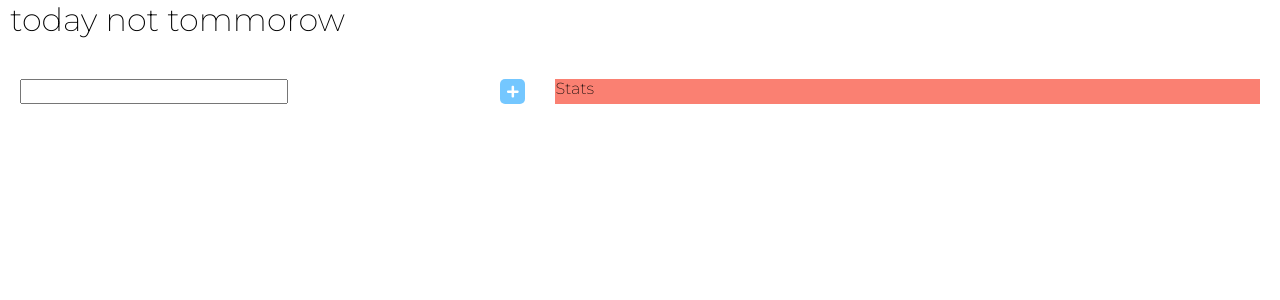
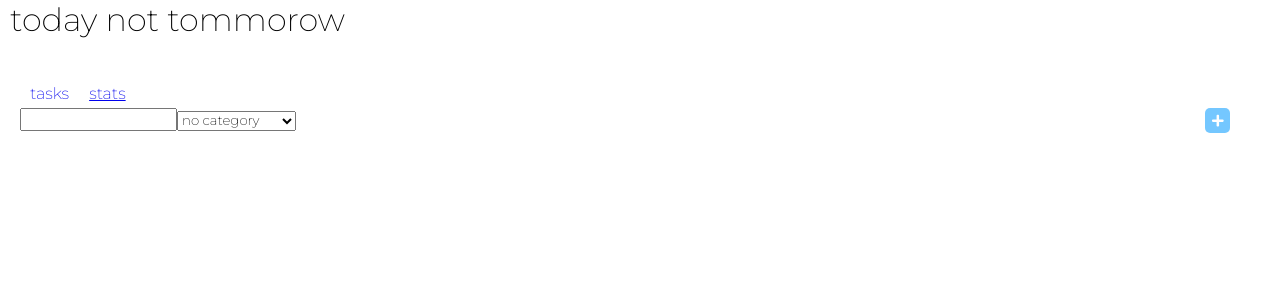
Before and after one commit to ikota2/today-not-tommorow, a React (Create React App) app: page / in a window 1280 px wide. Shown: the top 300 px of the page. Built offline with nearby package versions, Linux system fonts and the light colour scheme.

Commit message:
select logic and css

```diff
--- a/package.json
+++ b/package.json
@@ -6,11 +6,13 @@
     "@fortawesome/fontawesome-svg-core": "^1.2.32",
     "@fortawesome/free-solid-svg-icons": "^5.15.1",
     "@fortawesome/react-fontawesome": "^0.1.12",
+    "@material-ui/core": "^4.11.0",
     "@testing-library/jest-dom": "^4.2.4",
     "@testing-library/react": "^9.5.0",
     "@testing-library/user-event": "^7.2.1",
     "react": "^16.13.1",
     "react-dom": "^16.13.1",
+    "react-router-dom": "^5.2.0",
     "react-scripts": "3.4.3"
   },
   "scripts": {
--- a/src/components/Form/form.css
+++ b/src/components/Form/form.css
@@ -21,6 +21,7 @@
   width: 25px;
   height: 25px;
   margin-right: 30px;
+  transition: transform 0.3s ease-in-out;
 }
 
 .form__approveButton:hover {
@@ -29,5 +30,9 @@
 }
 
 .form__approveButton:focus {
-  background: red;
+  /* background: red; */
 }
+
+.form__approveButton:active {
+  transform: scale(0.9);
+}
--- a/src/components/Form/form.js
+++ b/src/components/Form/form.js
@@ -2,36 +2,84 @@ import React, { useState } from "react";
 import "./form.css";
 import { FontAwesomeIcon } from "@fortawesome/react-fontawesome";
 import { faPlus } from "@fortawesome/free-solid-svg-icons";
+import Snackbar from "@material-ui/core/Snackbar";
 
-export function Form({ onSubmit, defaultValue = "", buttonText }) {
+export function Form({ onSubmit, defaultValue = "" }) {
   const [task, setTask] = useState(defaultValue);
+  const [emptyInput, setEmptyInput] = useState(false);
+  const [option, setOption] = useState("");
 
   function handleChange(event) {
     setTask(event.target.value);
   }
 
+  function handleSelectChange(event) {
+    setOption(event.target.value);
+  }
+
   function handleSubmit(event) {
+    event.preventDefault();
+    if (task === "") {
+      setEmptyInput(true);
+      return;
+    }
+    onSubmit({ task, option });
+
     setTask("");
-    event.preventDefault();
-    onSubmit({ task });
   }
 
   return (
     <div className="form__wrapper">
       <form className="form__form" onSubmit={handleSubmit}>
+        <div className="form__inputAndSelectWrapper">
           <input
             type="text"
             value={task}
             className="form__input"
             onChange={handleChange}
-          maxlength="30"
-          required
+            maxLength="60"
           />
+          <select
+            className="form__select"
+            value={option}
+            onChange={handleSelectChange}
+          >
+            <option value="default" className="form__option">
+              no category
+            </option>
+            <option value="home" className="form__option_home">
+              home
+            </option>
+            <option value="work" className="form__option_work">
+              work
+            </option>
+            <option value="education" className="form__option_education">
+              education
+            </option>
+            <option value="shopping" className="form__option_shopping">
+              shopping
+            </option>
+            <option
+              value="entertainment"
+              className="form__option_entertainment"
+            >
+              entertainment
+            </option>
+            <option value="health" className="form__option_health">
+              health
+            </option>
+          </select>
+        </div>
         <button type="submit" className="form__approveButton">
-          {/* {buttonText} */}
           <FontAwesomeIcon icon={faPlus} />
         </button>
       </form>
+      <Snackbar
+        open={emptyInput}
+        autoHideDuration={6000}
+        onClose={() => setEmptyInput(false)}
+        message="type a task"
+      ></Snackbar>
     </div>
   );
 }
--- a/src/components/Main/main.css
+++ b/src/components/Main/main.css
@@ -1,21 +1,16 @@
 .main {
   display: flex;
   padding: 0 20px;
+  display: flex;
+  flex-direction: column;
 }
 
-/* .main__calendarWrapper {
-  background-color: pink;
-  flex-grow: 0.3;
-} */
-
-.main__tasksWrapper {
-  flex-grow: 0.3;
+nav {
+  display: flex;
   flex-wrap: wrap;
-  /* border-left: 1px solid grey;
-  border-right: 1px solid grey; */
 }
 
-.main__statsWrapper {
-  background-color: salmon;
-  flex-grow: 0.7 !important;
+.main__nav_link {
+  padding: 5px 10px;
+  /* background-color: rgba(54, 192, 151, 0.993); */
 }
--- a/src/components/Main/main.js
+++ b/src/components/Main/main.js
@@ -1,22 +1,57 @@
 import React from "react";
+import { BrowserRouter, Route, Link } from "react-router-dom";
 import "./main.css";
 // import { Calendar } from "../Calendar/calendar";
 import { Stats } from "../Stats/stats";
 import { Tasks } from "../Tasks/tasks";
+// import { dom } from "@fortawesome/fontawesome-svg-core";
 
+const linkStyle = {
+  textDecoration: "none",
+};
+const defaultLinkStyle = {
+  textDecoration: "underline",
+};
+// const currentPath = document.location.pathname;
 export function Main() {
+  console.log(document.location.pathname);
   return (
-    <div className="main">
-      {/* <div className="main__calendarWrapper">
-        <Calendar />
-      </div> */}
+    <BrowserRouter>
+      <div className="main">
+        <nav>
+          <div className="main__nav_link">
+            <Link
+              to="/"
+              style={
+                document.location.pathname === "/"
+                  ? linkStyle
+                  : defaultLinkStyle
+              }
+            >
+              tasks
+            </Link>
+          </div>
+          <div className="main__nav_link">
+            <Link
+              to="/stats"
+              style={
+                document.location.pathname === "/stats"
+                  ? linkStyle
+                  : defaultLinkStyle
+              }
+            >
+              stats
+            </Link>
+          </div>
+        </nav>
+        <Route path="/" exact>
+          <Tasks />
+        </Route>
 
-      <div className="main__tasksWrapper">
-        <Tasks />
+        <Route path="/stats">
+          <Stats />
+        </Route>
       </div>
-      <div className="main__statsWrapper">
-        <Stats />
-      </div>
-    </div>
+    </BrowserRouter>
   );
 }
--- a/src/components/Task/task.css
+++ b/src/components/Task/task.css
@@ -9,18 +9,20 @@
 }
 
 .task__output,
-.task__date {
+.task__date,
+.task__option {
   display: block;
 }
 
 .task__output {
-  font-size: 1em;
+  font-size: 2em;
   width: 70%;
   display: flex;
   flex-wrap: wrap;
 }
 
-.task__date {
+.task__date,
+.task__option {
   font-size: 0.8em;
 }
 
--- a/src/components/Task/task.js
+++ b/src/components/Task/task.js
@@ -5,7 +5,26 @@ import { Form } from "../Form/form.js";
 import { FontAwesomeIcon } from "@fortawesome/react-fontawesome";
 import { faEraser, faPenAlt } from "@fortawesome/free-solid-svg-icons";
 
-export function Task({ id, task, onChange, deleteTask, completeTask, date }) {
+const options = {
+  year: "numeric",
+  month: "short",
+  week: "numeric",
+  day: "numeric",
+  weekday: "long",
+  timezone: "UTC",
+  hour: "numeric",
+  minute: "numeric",
+};
+
+export function Task({
+  id,
+  task,
+  onChange,
+  deleteTask,
+  completeTask,
+  date,
+  option,
+}) {
   const [edit, setEdit] = useState(false);
   function editTask() {
     setEdit(true);
@@ -24,6 +43,76 @@ export function Task({ id, task, onChange, deleteTask, completeTask, date }) {
   function handleCompleteTask() {
     completeTask(id);
   }
+  const workStyle = {
+    backgroundColor: "gray",
+    color: "white",
+    minWidth: "20px",
+    padding: "2px 5px",
+    borderRadius: "7px",
+    textAlign: "center",
+  };
+  const educationStyle = {
+    backgroundColor: "black",
+    color: "white",
+    minWidth: "20px",
+    padding: "2px 5px",
+    borderRadius: "7px",
+    textAlign: "center",
+  };
+  const homeStyle = {
+    backgroundColor: "rgba(68, 32, 196, 0.767)",
+    color: "white",
+    minWidth: "20px",
+    padding: "2px 5px",
+    borderRadius: "7px",
+    textAlign: "center",
+  };
+  const shoppingStyle = {
+    backgroundColor: "crimson",
+    color: "white",
+    minWidth: "20px",
+    padding: "2px 5px",
+    borderRadius: "7px",
+    textAlign: "center",
+  };
+  const entertainmentStyle = {
+    background:
+      "-moz-linear-gradient(top, #1e5799 0%, #2989d8 50%, #207cca 51%, #7db9e8 100%)",
+    background:
+      "-webkit-linear-gradient(top, #1e5799 0%,#2989d8 50%,#207cca 51%,#7db9e8 100%)",
+    background:
+      "linear-gradient(to bottom, #1e5799 0%,#2989d8 50%,#207cca 51%,#7db9e8 100%)",
+    color: "white",
+    minWidth: "20px",
+    padding: "2px 5px",
+    borderRadius: "7px",
+    textAlign: "center",
+  };
+  const healthStyle = {
+    backgroundColor: "green",
+    color: "white",
+    minWidth: "20px",
+    padding: "2px 5px",
+    borderRadius: "7px",
+    textAlign: "center",
+  };
+  const defaultStyle = {
+    display: "none",
+  };
+  const optionStyle =
+    option === "work"
+      ? workStyle
+      : option === "education"
+      ? educationStyle
+      : option === "home"
+      ? homeStyle
+      : option === "shopping"
+      ? shoppingStyle
+      : option === "entertainment"
+      ? entertainmentStyle
+      : option === "health"
+      ? healthStyle
+      : defaultStyle;
   return (
     <div className="task__wrapper">
       <label htmlFor="task__checkboxId" />
@@ -35,7 +124,10 @@ export function Task({ id, task, onChange, deleteTask, completeTask, date }) {
       />
       <div className="task__outputAndDateWrapper">
         <span className="task__output">{task}</span>
-        <span className="task__date">{date}</span>
+        <span className="task__date">{date.toLocaleString("en", options)}</span>
+        <div className="task__option" style={optionStyle}>
+          {option}
+        </div>
       </div>
       <div className="task__buttonsWrapper">
         <button type="button" className="task__edit" onClick={editTask}>
--- a/src/components/Tasks/tasks.js
+++ b/src/components/Tasks/tasks.js
@@ -6,28 +6,16 @@ import { v4 as uuidv4 } from "uuid";
 export function Tasks() {
   const [tasks, setTasks] = useState([]);
   function addTask(data) {
-    const { task } = data;
+    const { task, option } = data;
 
-    const options = {
-      year: "numeric",
-      month: "short",
-      week: "numeric",
-      day: "numeric",
-      weekday: "long",
-      timezone: "UTC",
-      hour: "numeric",
-      minute: "numeric",
-    };
     const record = {
       sentense: task,
+      option: option,
       id: uuidv4(),
       done: false,
-      date: new Date().toLocaleString("en", options),
+      date: new Date(),
     };
     setTasks((prev) => [...prev, record]);
-    // setTasks((prev) =>
-    //   record.sentense === "" ? alert("type smth") : [...prev, record]
-    // );
   }
 
   function completeTask(smth) {
--- a/src/components/TodayList/todayList.js
+++ b/src/components/TodayList/todayList.js
@@ -10,9 +10,10 @@ export function TodayList({ tasks, onChange, deleteTask, completeTask }) {
   return (
     <div className="todayList__wrapper">
       <div className="todayList__taskWrapper">
-        {tasks.map(({ sentense, id, date }) => (
+        {tasks.map(({ sentense, id, date, option }) => (
           <Task
             task={sentense}
+            option={option}
             id={id}
             key={id}
             onChange={onChange}
```
Also changed, not shown: 1 other file (tests, documents, lock files or other folders). Lines whose indentation alone changed are shown as unchanged.
